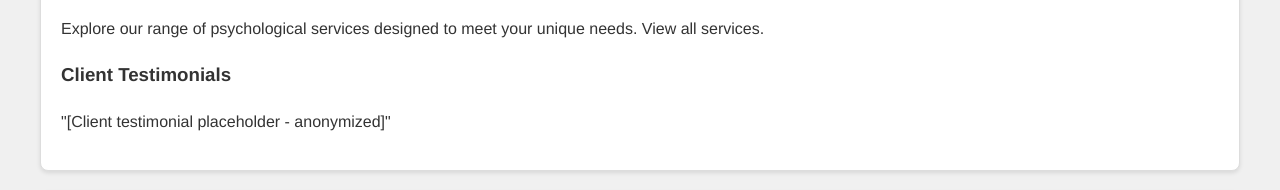
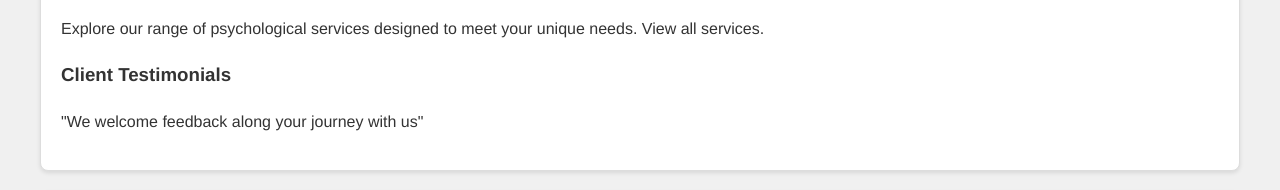
Before and after one commit to immaculatehealth/imh, a plain HTML site: page index.html in a window 1280 px wide. Shown: the part 977-1167 px from the top of the page. Drawn offline with Linux system fonts and the light colour scheme.

Commit message:
client testimonial msg

```diff
--- a/index.html
+++ b/index.html
@@ -210,7 +210,7 @@
         <h3>Featured Services</h3>
         <p>Explore our range of psychological services designed to meet your unique needs. <a href="#services">View all services</a>.</p>
         <h3>Client Testimonials</h3>
-        <p>"[Client testimonial placeholder - anonymized]"</p>
+        <p>"We welcome feedback along your journey with us"</p>
       </div>
     </section>
     <!-- Services -->
```
